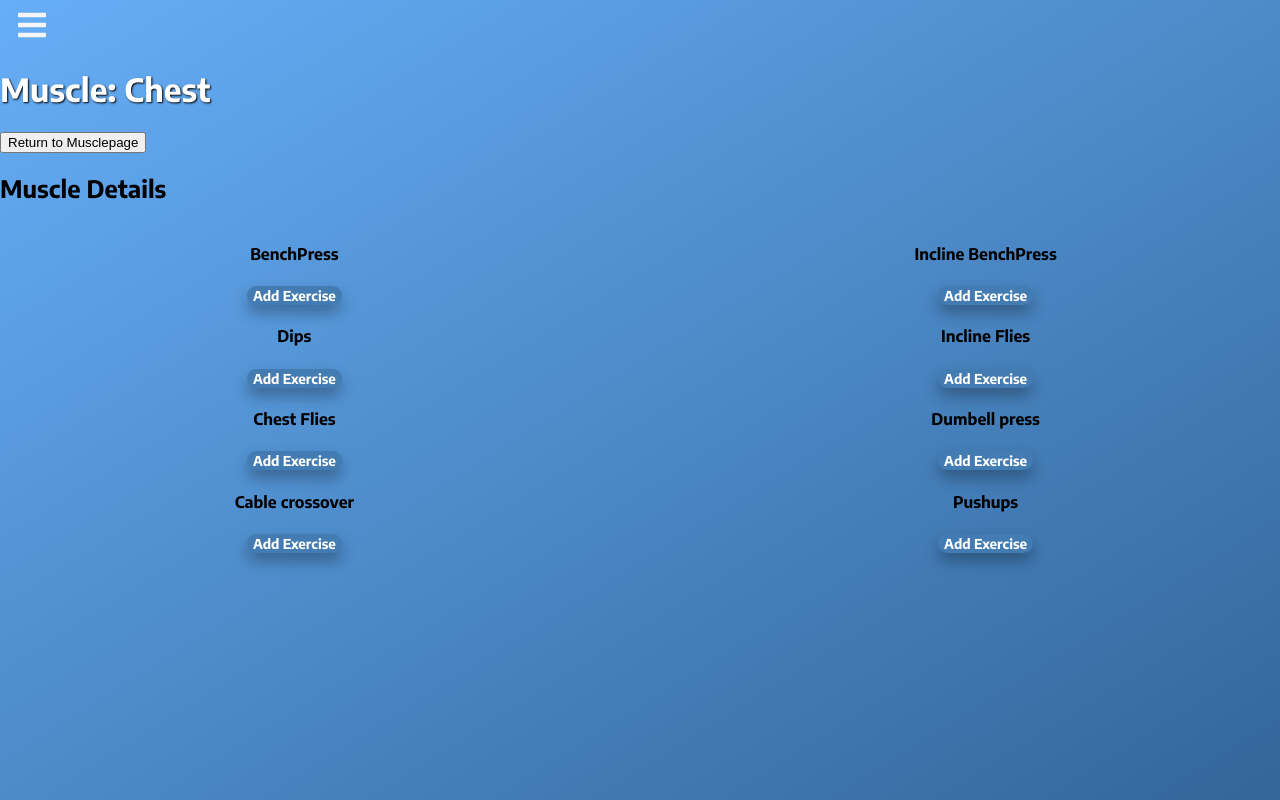
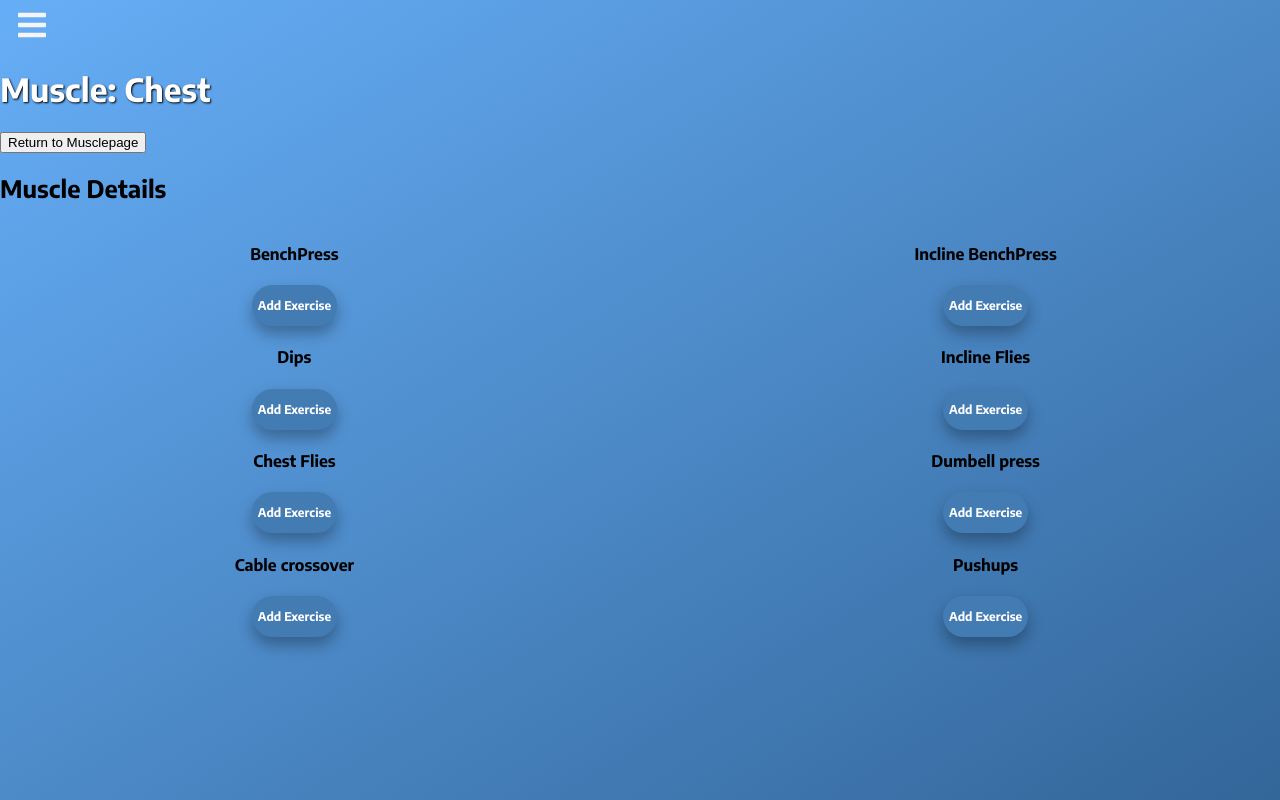
Before and after one commit to CarlMM/WorkoutJournalApp, a React (Vite) app in the folder WorkoutJournalFrontend/: page /muscles/1 in a window 1280 px wide. Built offline with nearby package versions, Linux system fonts and the light colour scheme.

Commit message:
issue with text changes, cant recognize what text to change cuz of id

```diff
--- a/WorkoutJournalFrontend/src/component/MusclePages/SpecificMuscle.jsx
+++ b/WorkoutJournalFrontend/src/component/MusclePages/SpecificMuscle.jsx
@@ -1,8 +1,6 @@
 import React, { useState, useEffect } from "react";
 import { useParams } from "react-router-dom";
 import { BrowserRouter as Router, Link } from "react-router-dom"
-import * as GrIcons from 'react-icons/GR'
-import * as CgIcons from 'react-icons/CG'
 
 import SMuscleList from "./SMuscleList";
 
@@ -14,6 +12,11 @@ function SpecificMuscle(props) {
     let { id } = useParams();
     const newTitle = props.items.filter(t => t.id == id)
     const currentMuscle = newTitle.map(s => s.title)
+    const [buttonText, setButtonText] = useState('Add Exercise');
+
+    const isAdded = () => {
+        setButtonText('Added!')
+    }
 
 
     return (
@@ -36,15 +39,12 @@ function SpecificMuscle(props) {
                                     />
                                 </div>
                                 <div>
-                                    <button className="addExerciseBtn" onClick={() => props.addExercise(s)}>
-                                        Add Exercise
-                                    {/* <CgIcons.CgAdd className="addIcon"/> */}
-                                    {/* <GrIcons.GrAdd/> */}
-                                </button>
+                                    <button className="addExerciseBtn" onClick={() => { props.addExercise(s); isAdded(s.id); }}>
+                                        <p>{buttonText}</p>
+                                    </button>
                                 </div>
                             </div>
                         ))}
-
                 </ul>
             </div>
         </div>
--- a/WorkoutJournalFrontend/src/cssFolder/SpecificMuscle-style.css
+++ b/WorkoutJournalFrontend/src/cssFolder/SpecificMuscle-style.css
@@ -17,13 +17,15 @@
     background-color: #437bb3;
     border-radius: 25px;
     border-style: none ;
-    font-size: 1.7vh;
-    color: white;
-    font-family: 'Encode Sans', sans-serif;
     transition: all 0.3s ease 0s;
     box-shadow: 0px 8px 15px rgba(0, 0, 0, 0.3);
     cursor: pointer;
     outline: none;
+}
+.addExerciseBtn > p{
+    font-family: 'Encode Sans', sans-serif;
+    color: white;
+    font-size: 1.5vh;
 }
 
 .addExerciseBtn:hover {
```
Also changed, not shown: WorkoutJournalFrontend/src/component/Navbar.jsx (+0 -18 lines).
